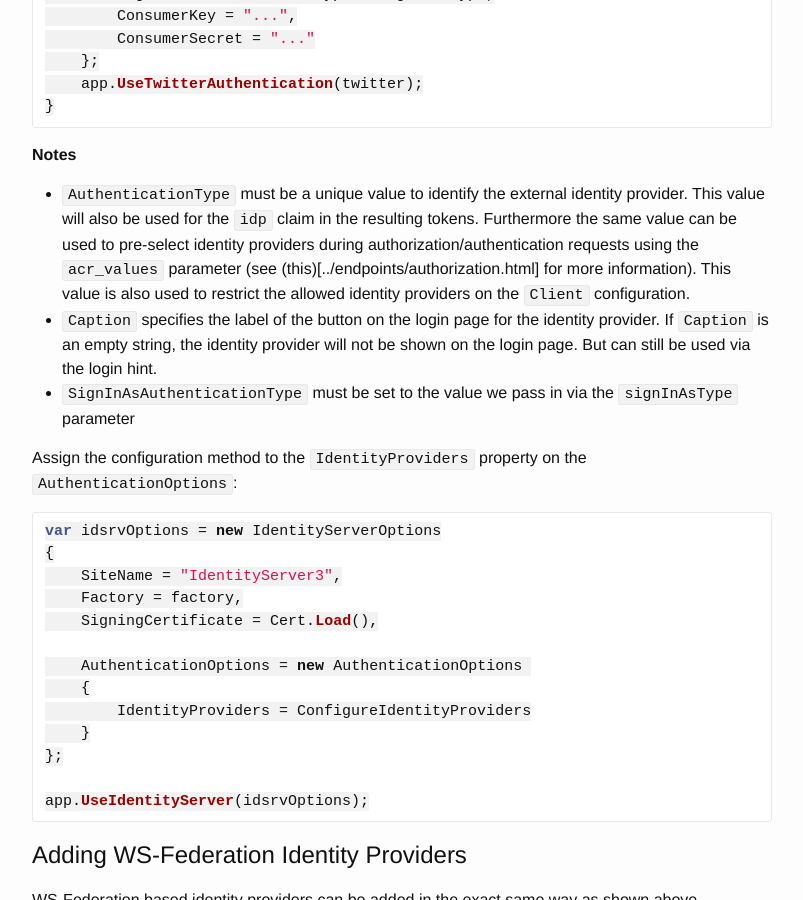
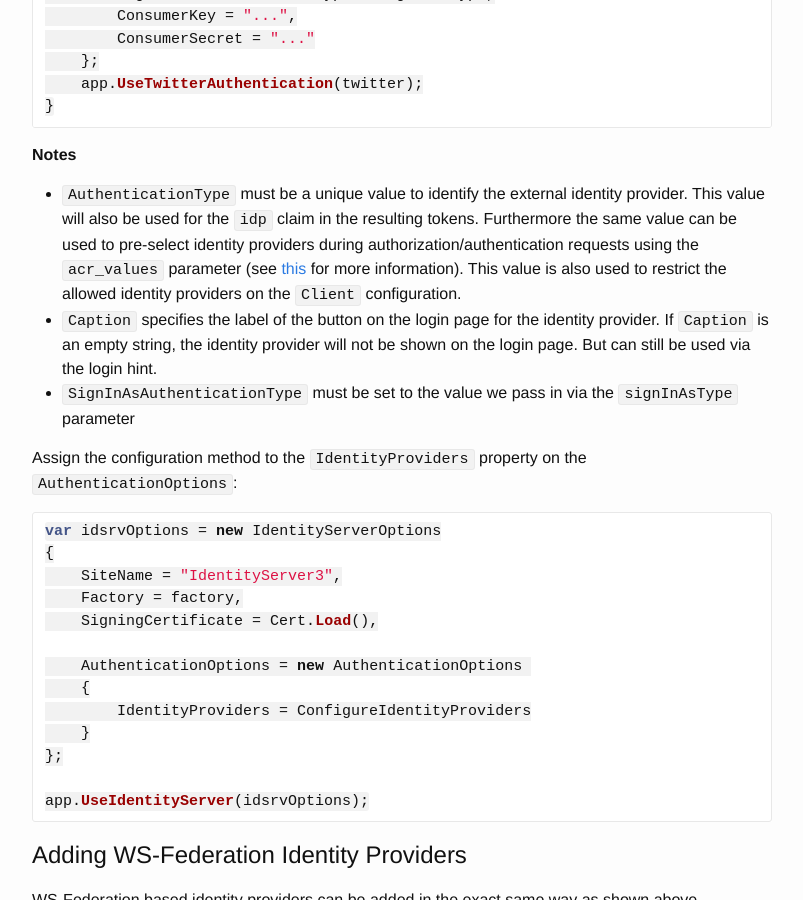
Before and after one commit to IdentityServer/Documentation, a Jekyll site: the page built from docs/configuration/identityProviders.md, in a window 1280 px wide and 900 px high, scrolled down 980 px. Shown: the whole window, without its empty margins (238-1041 px from the left). Built offline with Jekyll 4.4.1, drawn with Linux system fonts in a browser that asks for light colours; Markdown is read by kramdown in place of the engine named in the settings.

Commit message:
Update identityProviders.md
Fixes markdown typo

````diff
--- a/docs/configuration/identityProviders.md
+++ b/docs/configuration/identityProviders.md
@@ -46,7 +46,7 @@ public static void ConfigureIdentityProviders(IAppBuilder app, string signInAsTy
 ```
 **Notes**
 
-* `AuthenticationType` must be a unique value to identify the external identity provider. This value will also be used for the `idp` claim in the resulting tokens. Furthermore the same value can be used to pre-select identity providers during authorization/authentication requests using the `acr_values` parameter (see (this)[../endpoints/authorization.html] for more information). This value is also used to restrict the allowed identity providers on the `Client` configuration.
+* `AuthenticationType` must be a unique value to identify the external identity provider. This value will also be used for the `idp` claim in the resulting tokens. Furthermore the same value can be used to pre-select identity providers during authorization/authentication requests using the `acr_values` parameter (see [this](../endpoints/authorization.html) for more information). This value is also used to restrict the allowed identity providers on the `Client` configuration.
 * `Caption` specifies the label of the button on the login page for the identity provider. If `Caption` is an empty string, the identity provider will not be shown on the login page. But can still be used via the login hint.
 * `SignInAsAuthenticationType` must be set to the value we pass in via the `signInAsType` parameter
 
````
